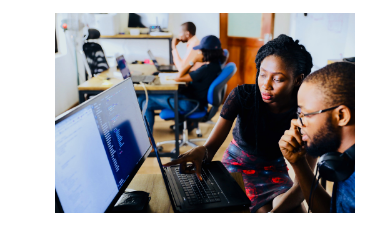
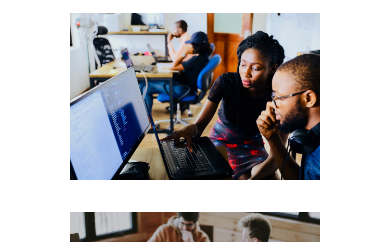
Before and after one commit to greentie12/HPC, a plain HTML site: page index.html in a window 390 px wide. Shown: the part 565-807 px from the top of the page. Drawn offline with Linux system fonts and the light colour scheme.

Commit message:
mobile update

```diff
--- a/resources/css/style.css
+++ b/resources/css/style.css
@@ -99,7 +99,7 @@ nav {
 .port-images img {
   width: 100%;
   max-width: 400px;
-  min-width: 325px;
+
   margin: 1rem;
 }
 
@@ -187,8 +187,7 @@ footer {
   }
 
   .port-images img {
-    width: 40%;
-    min-width: 300px;
+    width: 80%;
     margin: 1rem;
   }
 }
```
